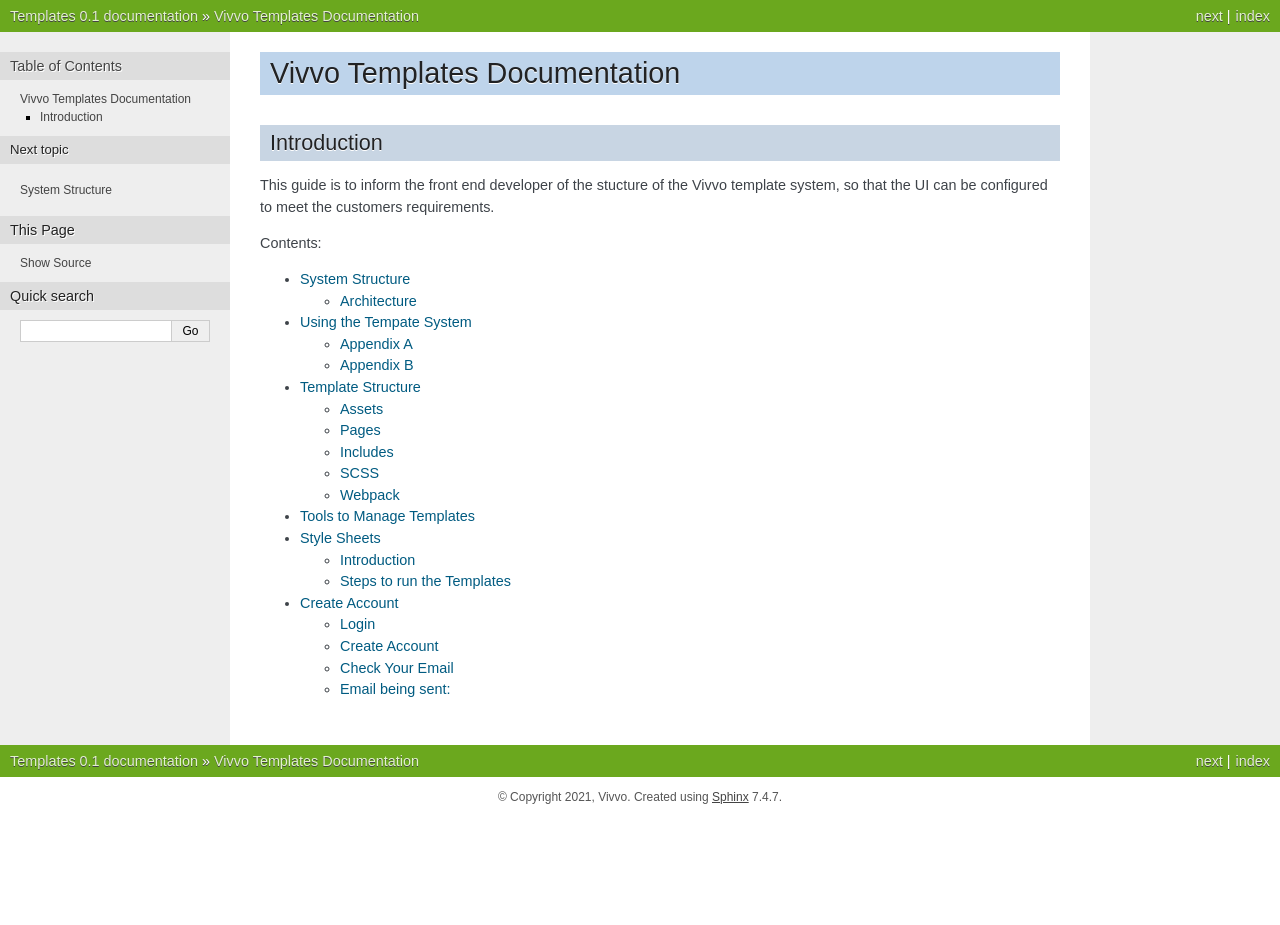
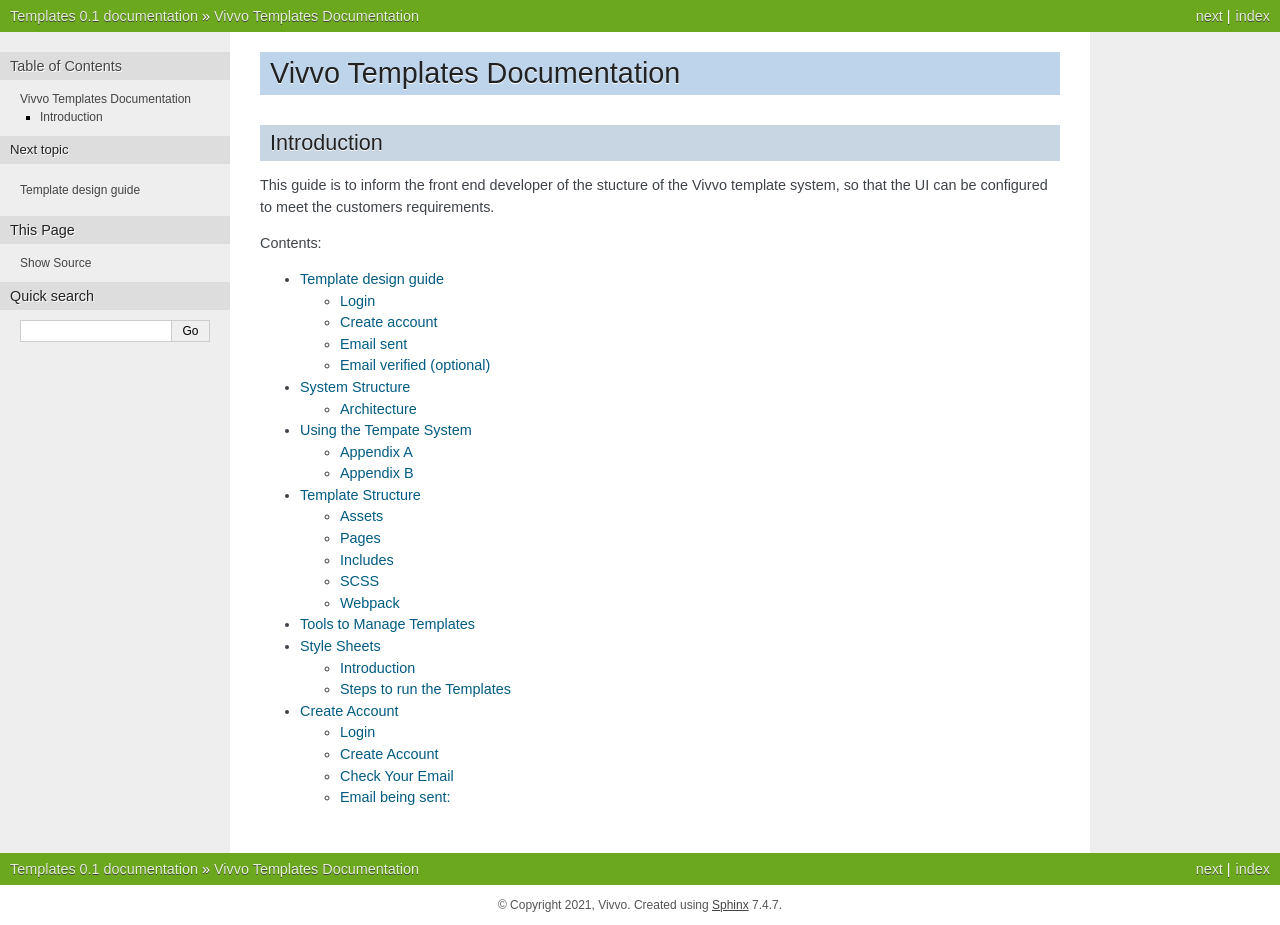
Before and after one commit to Vivvo/gnl-templates, a Sphinx documentation site: the page built from documentation/source/index.rst, in a window 1280 px wide. Built offline with Sphinx 7.4.7, drawn with Linux system fonts in a browser that asks for light colours; before the commit the page ends 900 px from its top, so only the background shows below that; some of the changed lines change nothing that is shown.

Commit message:
DOCS: first cut at GNL docs

```diff
--- a/documentation/source/conf.py
+++ b/documentation/source/conf.py
@@ -47,7 +47,6 @@
     'sphinx.ext.mathjax',
     'sphinx.ext.githubpages',
     'sphinx.ext.graphviz',
-    'rst2pdf.pdfbuilder',
 ]
 
 # Add any paths that contain templates here, relative to this directory.
--- a/documentation/source/index.rst
+++ b/documentation/source/index.rst
@@ -15,6 +15,7 @@
    :maxdepth: 2
    :caption: Contents:
 
+   template-design-guide.rst
    system-structure.rst
    using-the-templates.rst
    project_structure.rst
--- /dev/null
+++ b/documentation/source/template-design-guide.rst
@@ -0,0 +1,90 @@
+#####################
+Template design guide
+#####################
+
+| Feel free to include any style sheets or javascript for user experience purposes.
+| They will be included in your application's front end.
+
+Login
+*****
+
+This page must contain a form with the following inputs
+
+    - Email or Username
+    - Password
+
+| This page often acts as the home/landing page.
+| It usually also contains links to the ``Create Account`` and ``Forgot Password`` pages.
+
+
+Create account
+**************
+
+This page must contain a form with the following inputs
+
+    - First name
+    - Last name
+    - Username
+    - Email
+    - Password
+    - Accepted Terms of use (checkbox)
+    - csrf_token (hidden)
+
+
+Sample request:
+
+.. code-block:: JSON
+   :linenos:
+
+    {
+        "csrf_token": "8c1807936b8753970dceb15a38850b35b4a909585bbdfa7181d4a6a9bda91b10",
+        "FirstName": "Sherlock",
+        "LastName": "Holmes",
+        "UserName": "SherlockH",
+        "EmailAddress": "sherlock@holmes.com",
+        "ConfirmEmailAddress": "sherlock@holmes.com",
+        "Password": "Elementary25!",
+        "ConfirmPassword": "Elementary25!",
+        "AcceptTermsAndConditions": "true"
+    }
+
+
+Sample form inputs:
+
+.. code-block:: HTML
+   :linenos:
+
+    Hidden csrf token:
+        <input id="csrfToken" type="hidden" name="csrf_token" value="{{ $token }}"/>
+    Accept terms of use checkbox:
+        <input type="checkbox" name="AcceptTermsAndConditions" value="Y" aria-label="Accept terms and conditions">
+    Form field:
+        <input type="text" maxlength="30" name="FirstName" value="" aria-label="First name">
+
+
+
+As long as the form has nameattributes on each input, and the form's action is set to
+``/registration/create``
+, then our back end will populate the csrf_token input, and create an account with the given details on submit.
+
+
+
+
+
+Email sent
+**********
+
+| After submitting the ``Create Account`` form, the user will be redirected here.
+| This page generally directs users to check their emails for an invitation to the website.
+
+This page can optionally display the email address that the invitation has been sent to, as well as other account details.
+
+
+Email verified (optional)
+*************************
+
+| In the invitation in the email, you have the option of supplying a ``goto`` link.
+| The user will be redirected to the ``goto`` link after verifying their account.
+
+| This ``Email Verified`` page generally tells the user that their account has been verified successfully, and offers a link to the login page.
+| You can also omit the ``Email Verified`` page, leave the ``goto`` link blank, and the user will land on ``Login`` instead.
```
